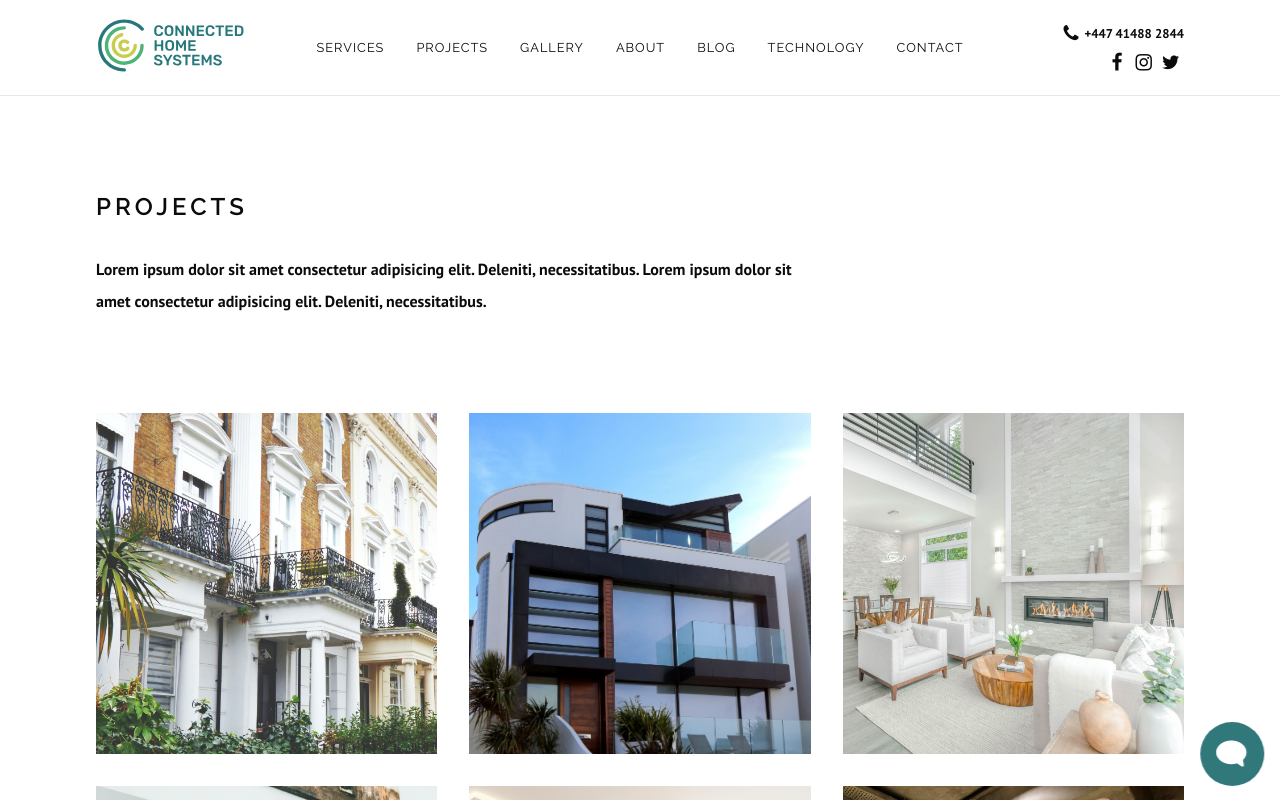
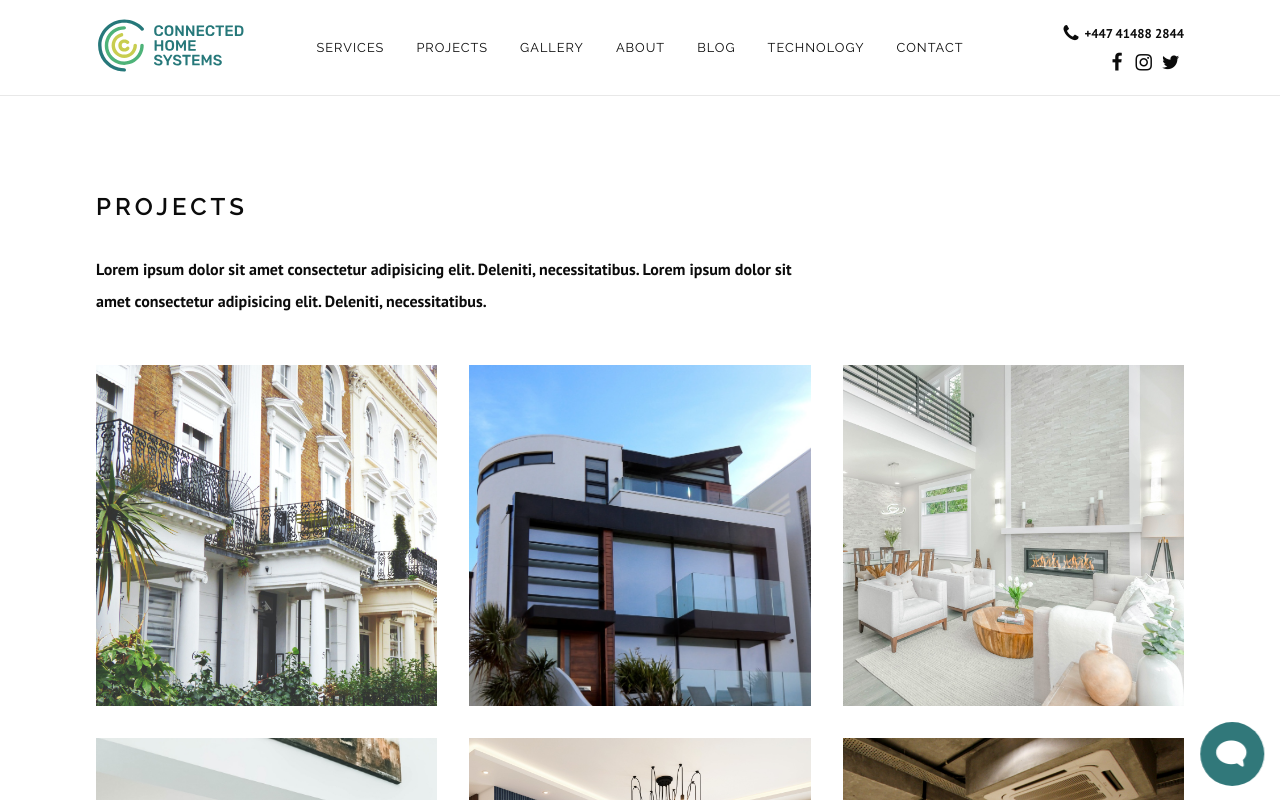
Before and after one commit to luke-meadows/connected-home-systems, a Next.js app: page /projects in a window 1280 px wide. Shown: the top 800 px of the page. Built offline with nearby package versions, Linux system fonts and the light colour scheme.

Commit message:
new page hero layout

```diff
--- a/components/PageHero.js
+++ b/components/PageHero.js
@@ -17,7 +17,7 @@ export default function PageHero() {
 
 const Container = styled.div`
   margin-top: 6rem;
-  padding: 6rem;
+  padding: 6rem 6rem 3rem 6rem;
   p {
     margin-top: 2rem;
     width: 80ch;
```
